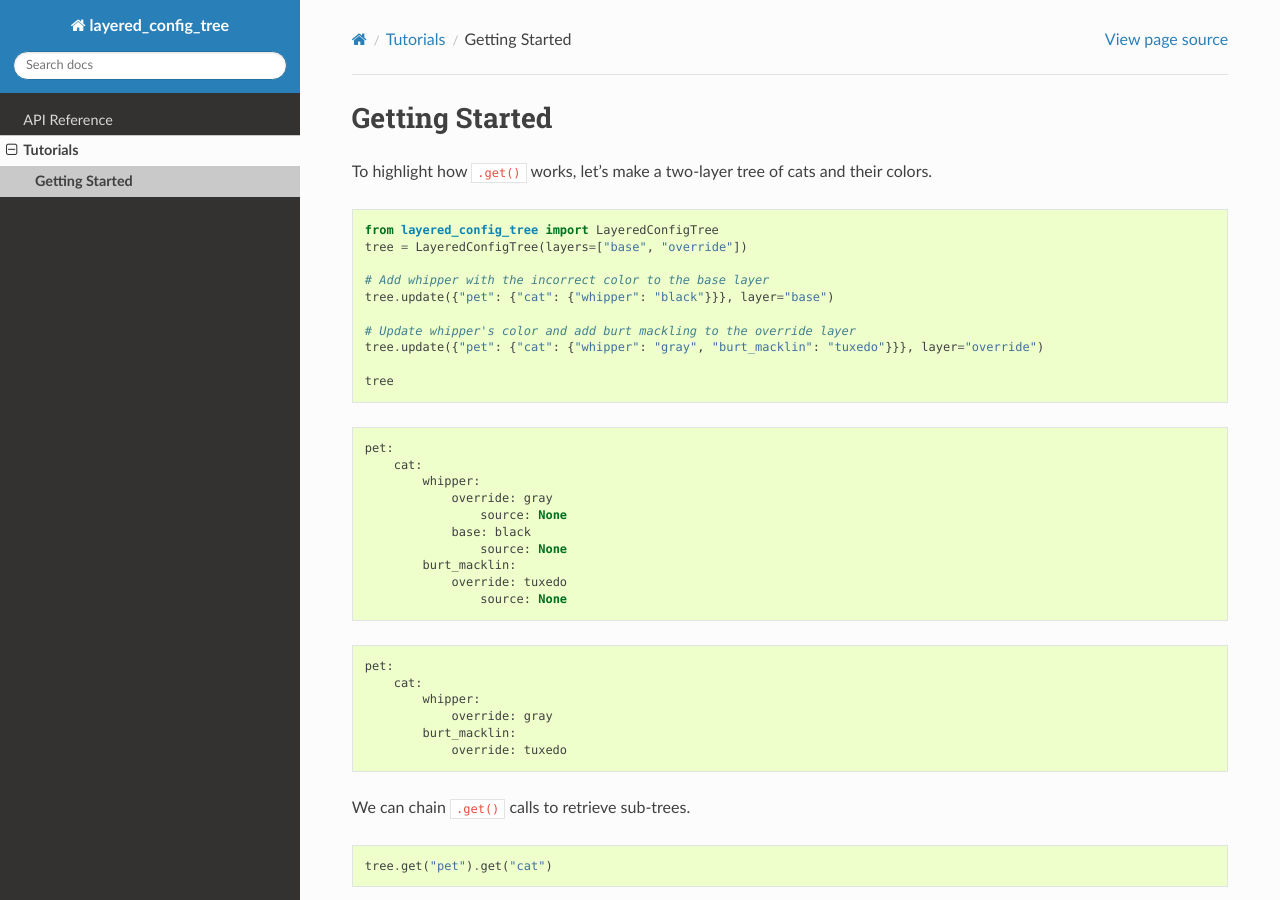
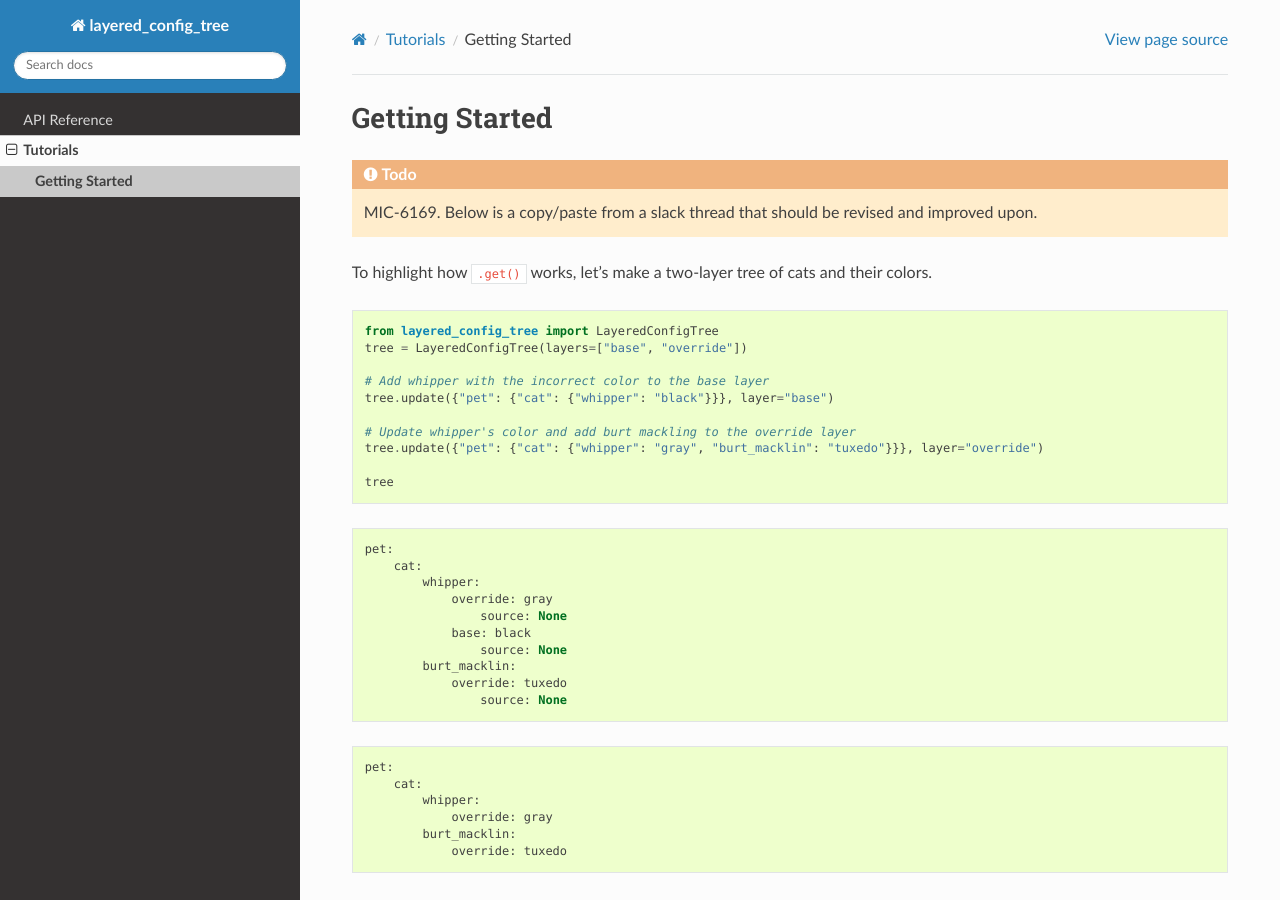
Before and after one commit to ihmeuw/layered_config_tree, a Sphinx documentation site: the page built from docs/source/tutorials/getting_started.rst, in a window 1280 px wide and 900 px high. Built offline with Sphinx 7.4.7 and the Read the Docs theme 3.1.0, drawn with Linux system fonts in a browser that asks for light colours; the version number could not be read and is left out; some of the changed lines change nothing that is shown.

Commit message:
Revise todo directive in getting_started.rst
Updated todo directive format for consistency.

```diff
--- a/docs/source/tutorials/getting_started.rst
+++ b/docs/source/tutorials/getting_started.rst
@@ -4,7 +4,8 @@
 Getting Started
 ===============
 
-.. todo
+.. todo::
+
     MIC-6169. Below is a copy/paste from a slack thread that should be revised and
     improved upon.
 
```
